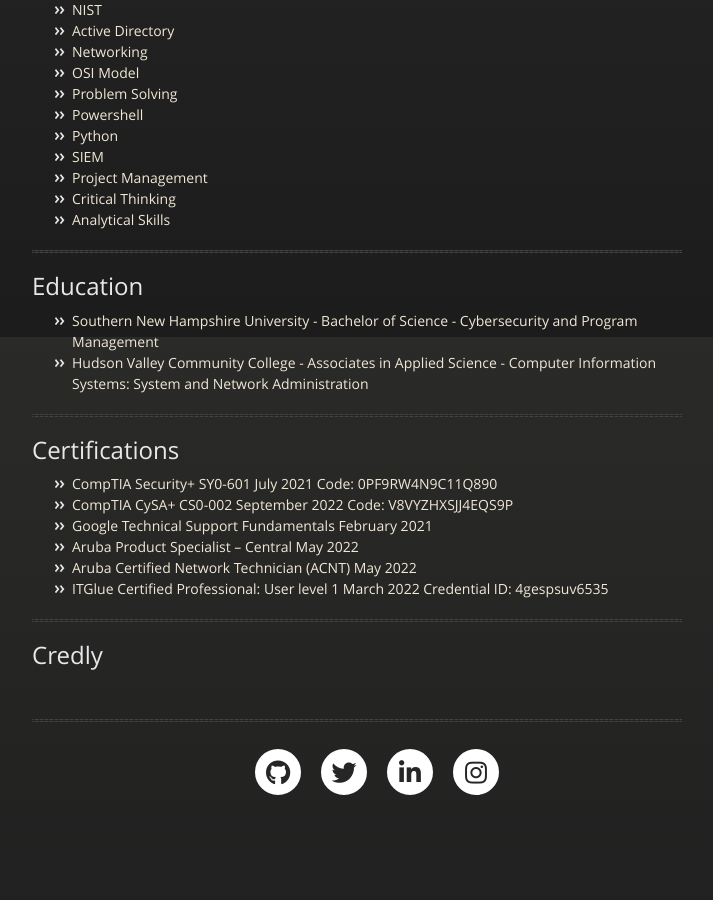
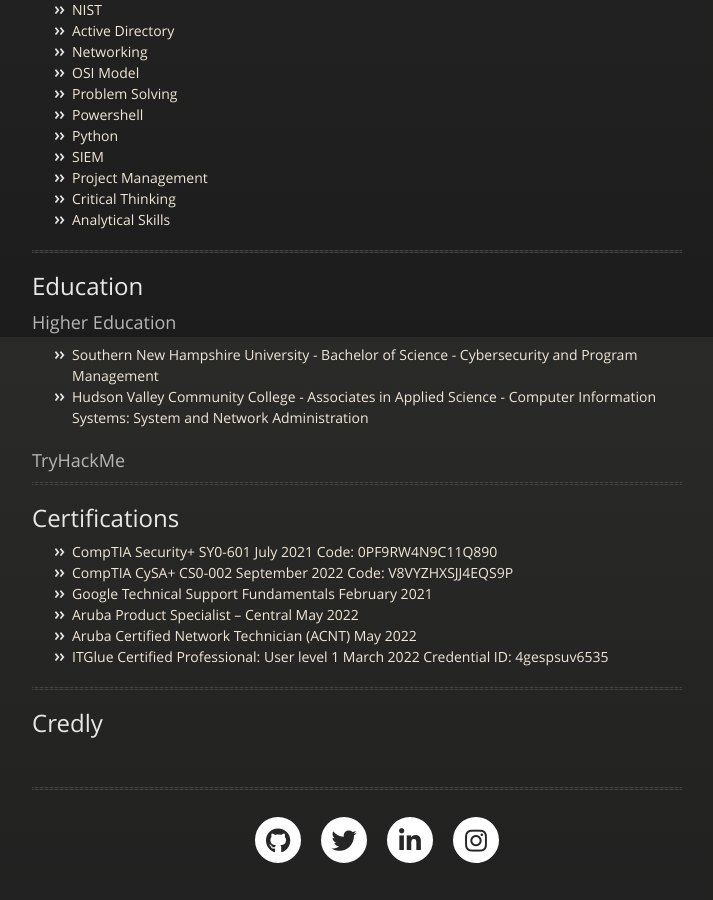
Before and after one commit to dspucches/dspucches.github.io, a Jekyll site: the page built from _posts/2023-02-22-resume.md, in a window 1280 px wide and 900 px high, scrolled down 2363 px. Shown: the whole window, without its empty margins (283-996 px from the left). Built offline with Jekyll 4.4.1, drawn with Linux system fonts in a browser that asks for light colours; nearby versions of some CDN libraries; a script that is not in the unit is left out; before the commit the page ends 3195 px from its top, so only the background shows below that.

Commit message:
Update 2023-02-22-resume.md

```diff
--- a/_posts/2023-02-22-resume.md
+++ b/_posts/2023-02-22-resume.md
@@ -112,8 +112,12 @@
 
 ## Education
 
+### Higher Education
+
 - Southern New Hampshire University - Bachelor of Science - Cybersecurity and Program Management
 - Hudson Valley Community College - Associates in Applied Science - Computer Information Systems: System and Network Administration
+
+### TryHackMe
 
 <script src="https://tryhackme.com/badge/738080"></script>
 
```
